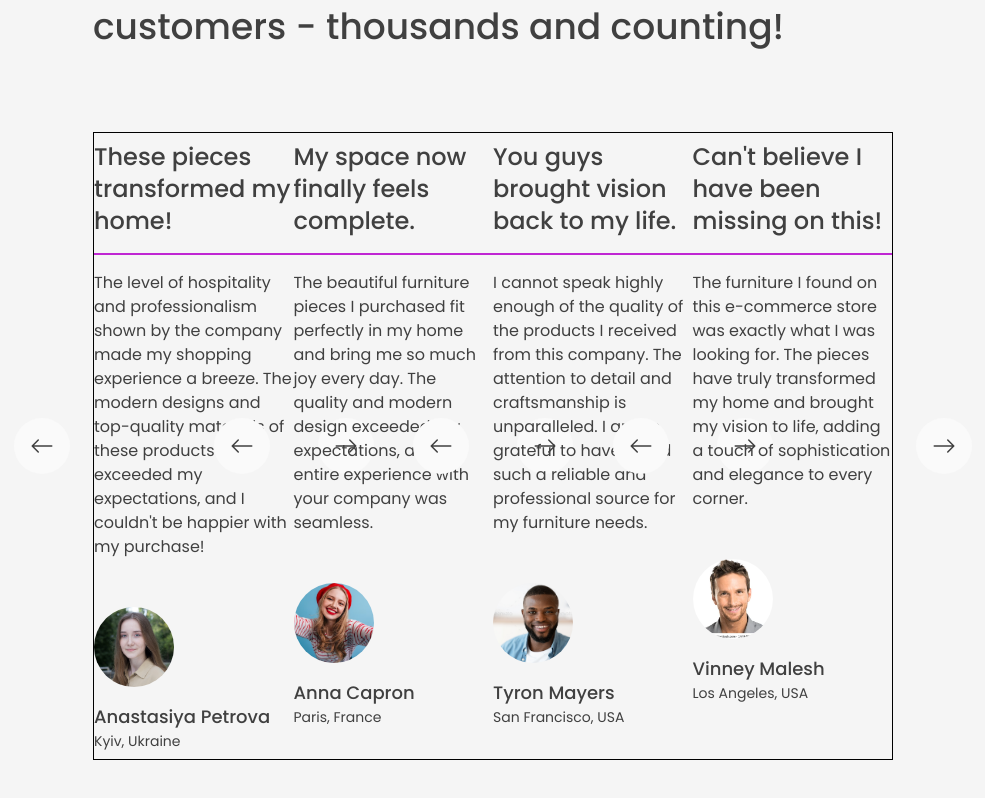
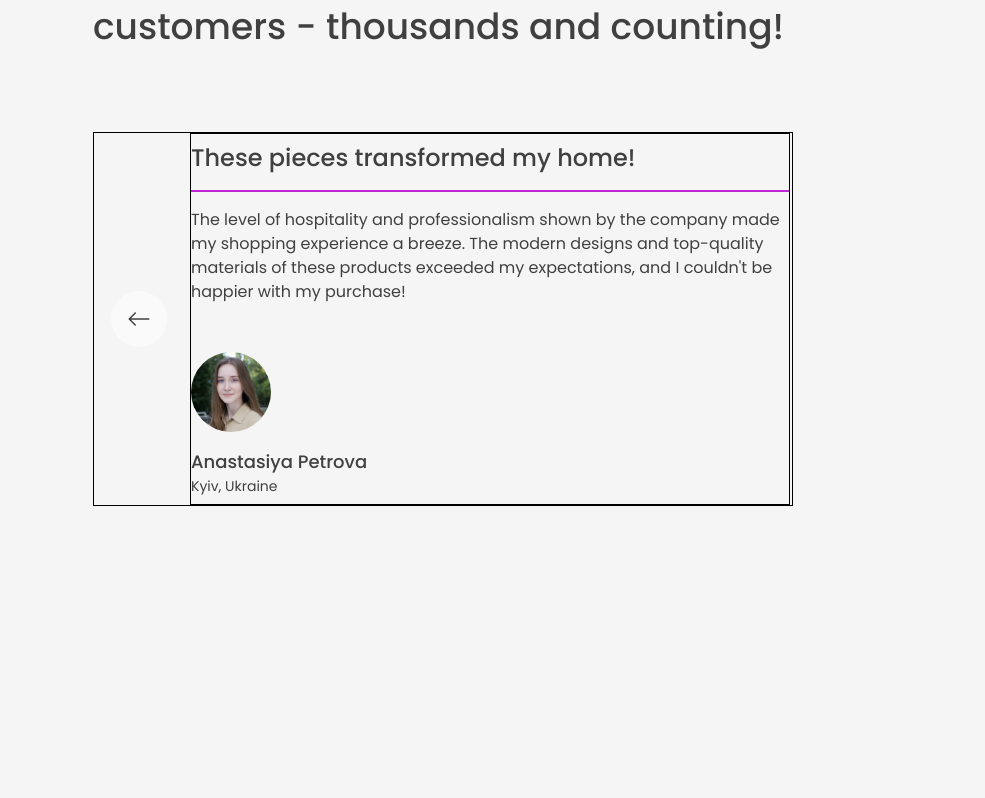
Before and after one commit to MarioMilosevic/x-shoppers-dream-e-commerce, a React (Vite) app: page / in a window 1280 px wide. Shown: the part 3298-4096 px from the top of the page, without its empty margins (147-1132 px from the left). Built offline with nearby package versions, Linux system fonts and the light colour scheme; no server answers.

Commit message:
Fix slider bug

```diff
--- a/src/components/Slide.tsx
+++ b/src/components/Slide.tsx
@@ -1,28 +1,40 @@
 import { SlideProps } from "../types/types";
 import { BsArrowLeft, BsArrowRight } from "react-icons/bs";
-const Slide = ({title, text, img, name, city}:SlideProps) => {
+const Slide = ({ title, text, img, name, city, translate }: SlideProps) => {
+  console.log(translate);
+
+  const translateBy =
+    translate === 0
+      ? "translate-x-[0%]"
+      : translate === 100
+      ? "translate-x-[100%]"
+      : translate === 200
+      ? "translate-x-[200%]"
+      : translate === 300
+      ? "translate-x-[300%]"
+      : null;
 
   return (
-    <div className="  relative flex flex-col gap-4 py-2 w-[75%] mx-auto">
+    <div className={`flex flex-col gap-4 py-2 w-[600px] ${translateBy} border border-black`}>
       <div className="bg-neutral-50 flex items-center justify-center rounded-full p-3 absolute top-[50%] -translate-y-[50%] cursor-pointer -left-20  w-14 h-14">
         <BsArrowLeft className="w-6 h-6" />
       </div>
       <div className="bg-neutral-50 flex items-center justify-center rounded-full p-3 absolute top-[50%] -translate-y-[50%] cursor-pointer -right-20 w-14 h-14">
         <BsArrowRight className="w-6 h-6" />
       </div>
-      <h2 className="font-medium text-2xl">
-       {title}
-      </h2>
+      <h2 className="font-medium text-2xl">{title}</h2>
       <div className="w-full bg-fuchsia-600 h-[2px]"></div>
 
       <div className="flex flex-col  ">
-        <p className="leading-6">
-          {text}
-        </p>
+        <p className="leading-6">{text}</p>
         <div className="flex flex-col pt-12">
-          <img src={img} alt={img} className="rounded-full h-20 w-20 object-cover" />
+          <img
+            src={img}
+            alt={img}
+            className="rounded-full h-20 w-20 object-cover"
+          />
           <h3 className="text-lg font-medium pt-4">{name}</h3>
-          <span className="text-sm">{city }</span>
+          <span className="text-sm">{city}</span>
         </div>
       </div>
     </div>
--- a/src/components/Testimonials.tsx
+++ b/src/components/Testimonials.tsx
@@ -17,8 +17,12 @@ const Testimonials = () => {
         subtitle="TESTIMONIALS"
         ref={sectionRef}
       >
-        <div className="border border-black flex">
-        {testimonials.map((el, index) => <Slide key={index} {...el} />)}
+        <div className="w-[700px] relative border border-black flex items-center overflow-hidden">
+          <div className="flex justify-center pl-24">
+            {testimonials.map((el, index) => (
+                <Slide {...el} translate={index * 100} />
+            ))}
+          </div>
         </div>
       </Section>
     </>
--- a/src/types/types.ts
+++ b/src/types/types.ts
@@ -67,4 +67,5 @@ export type SlideProps = {
   img: string;
   name: string;
   city: string;
+  translate: number;
 };
```
